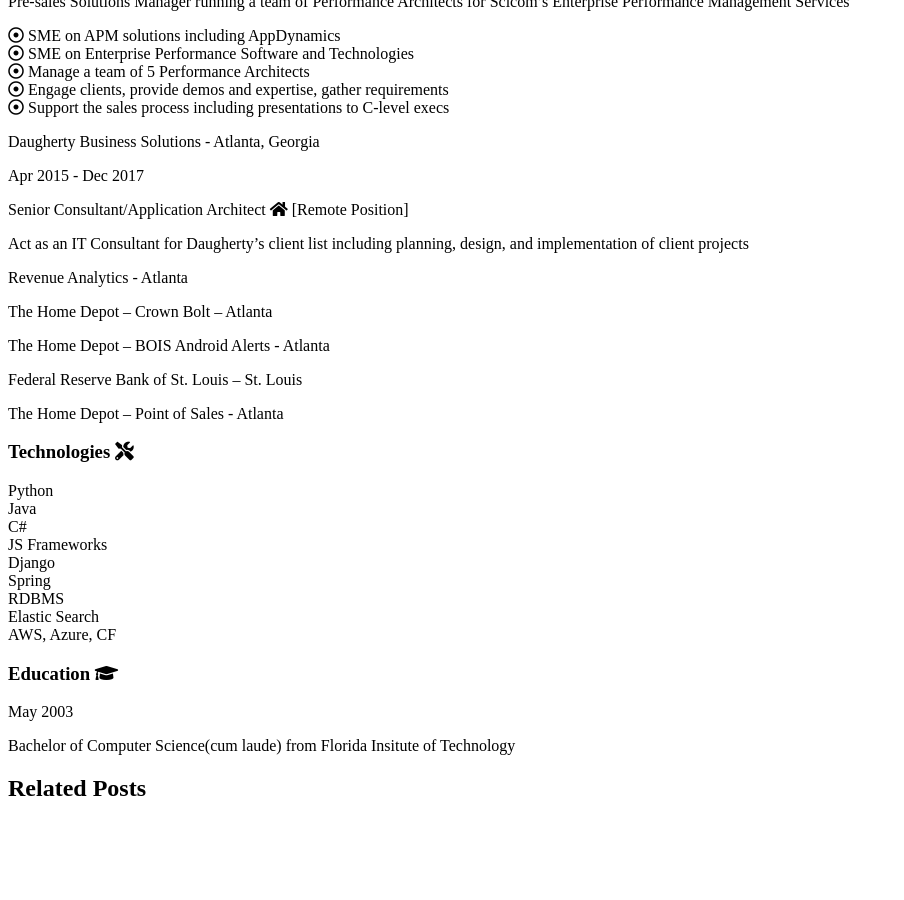
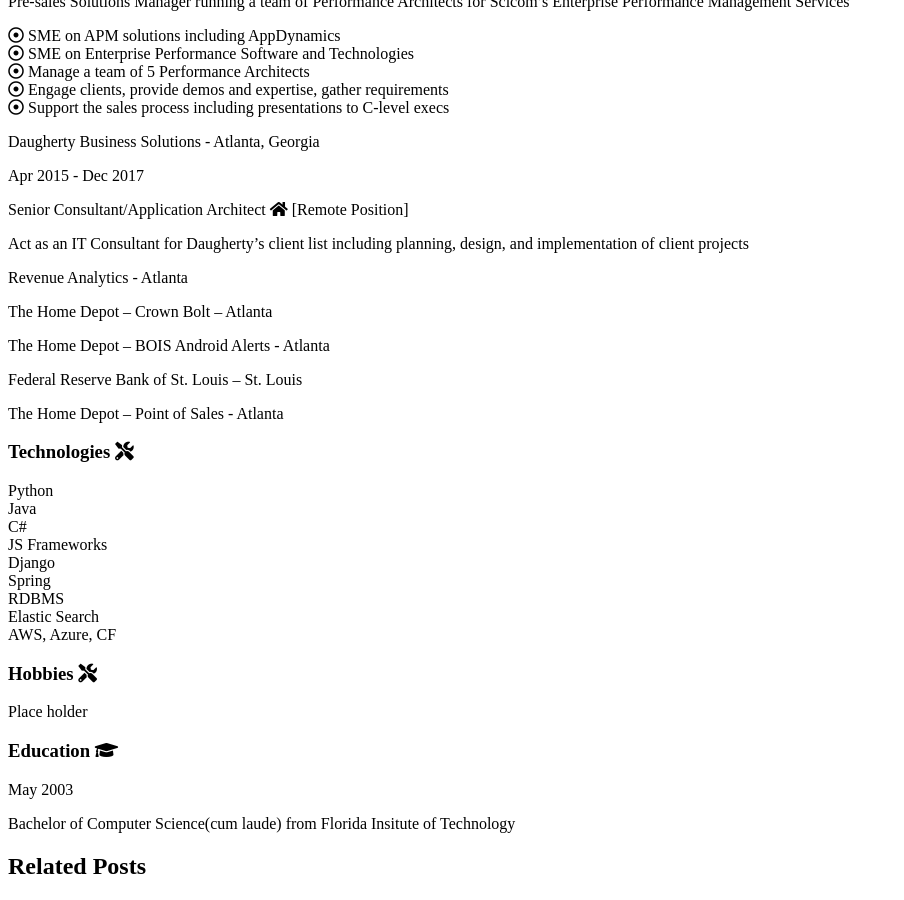
Before and after one commit to wsantas/wsantas.github.io, a Jekyll site: the page built from _posts/2020-04-14--WS-resume.md, in a window 1280 px wide and 900 px high, scrolled down 2162 px. Shown: the whole window, without its empty margins (0-904 px from the left). Built offline with Jekyll 4.4.1, drawn with Linux system fonts in a browser that asks for light colours; nearby versions of some CDN libraries; before the commit the page ends 2984 px from its top, so only the background shows below that.

Commit message:
showing carissa git

```diff
--- a/_posts/2020-04-14--WS-resume.md
+++ b/_posts/2020-04-14--WS-resume.md
@@ -111,6 +111,14 @@
                 <div class="label-medium">AWS, Azure, CF</div>
             </div>
         </div>
+        <div class="resume-type-column">
+            <h3 id="experience" class="label-large h4, hr"> Hobbies <i class="fas fa-tools"></i></h3>
+        </div>
+        <div class="card">
+            <div class="container">
+                <div class="label-medium">Place holder</div>
+            </div>
+        </div>
     </div>
 </div>
 <div class="flex-container">
```
